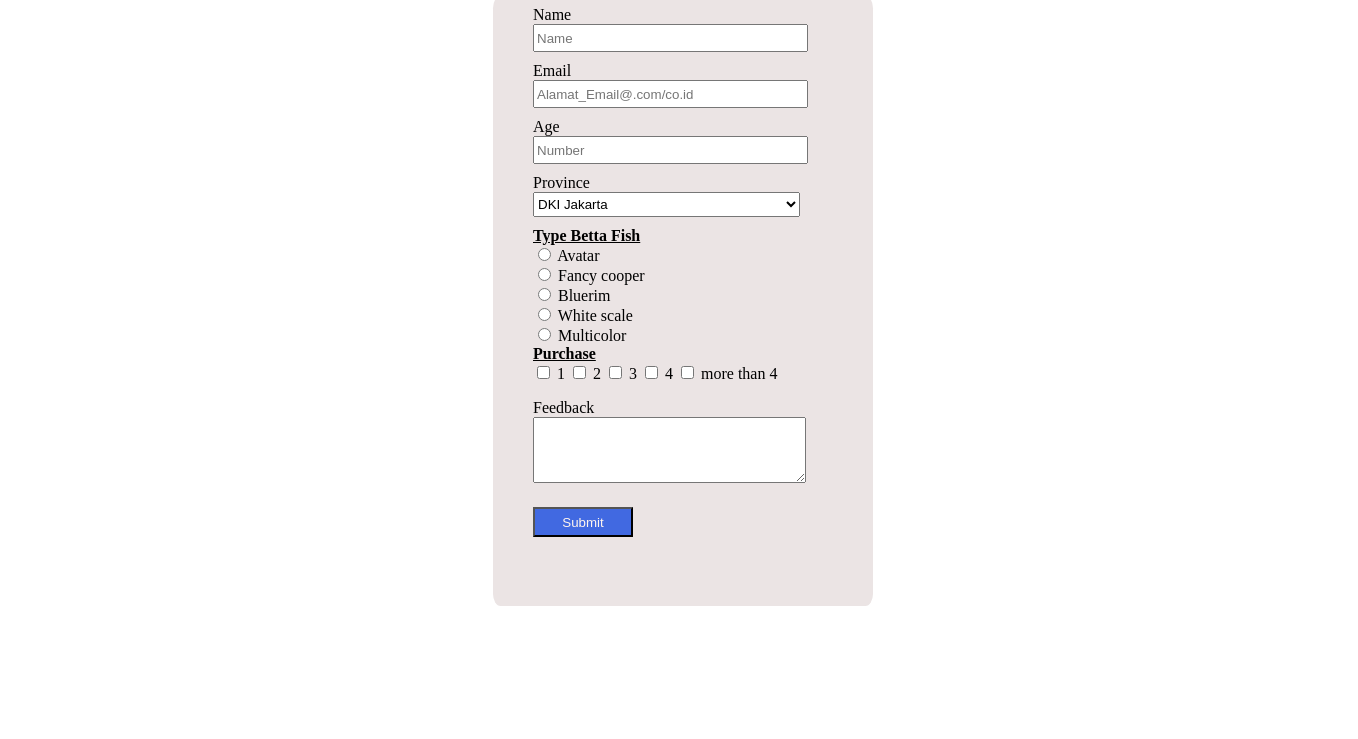
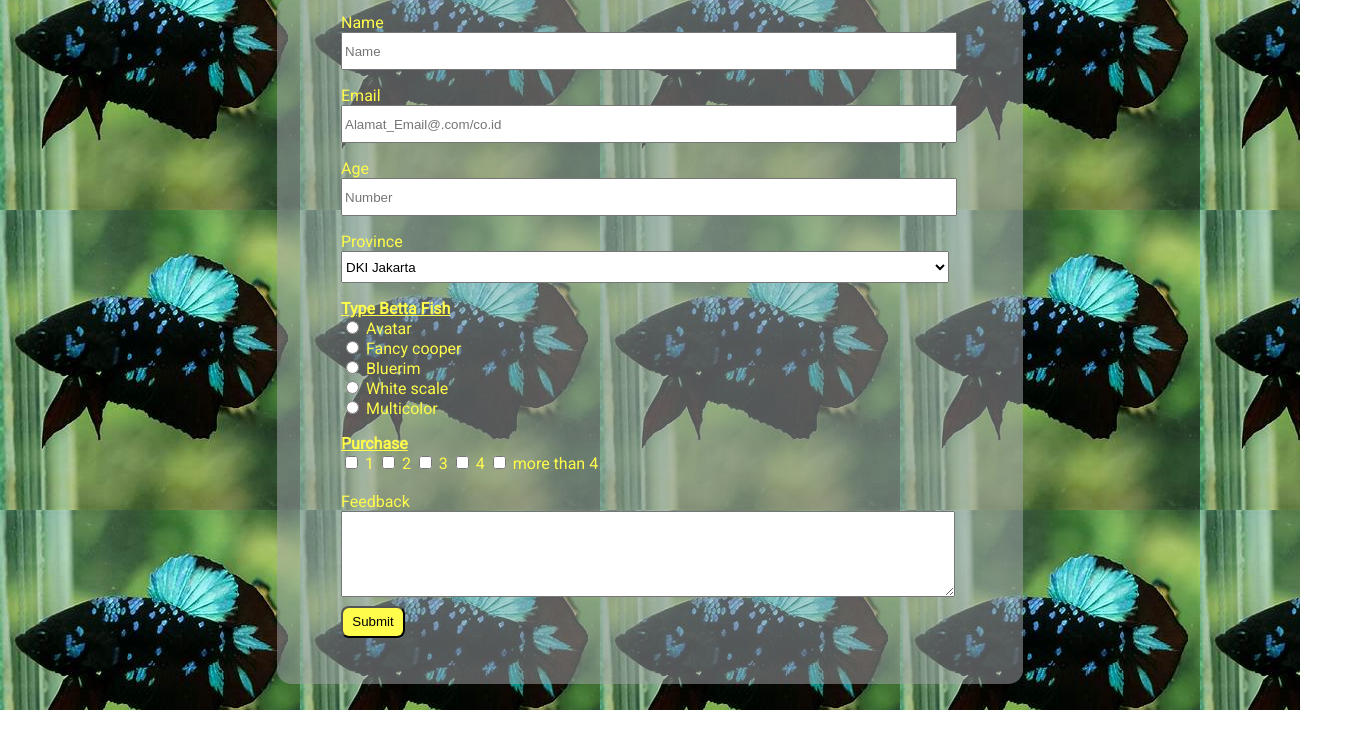
Before and after one commit to Max22-pixel/freecodecamp.surveyform, a plain HTML site: page Index.html in a window 1280 px wide. Shown: the part 90-829 px from the top of the page, 1358 px wide, since content can reach past the window. After the commit the page ends 800 px from the top, so only its background shows below. Drawn offline with Linux system fonts and the light colour scheme.

Commit message:
background margin and font family

```diff
--- a/Index.html
+++ b/Index.html
@@ -5,10 +5,11 @@
     <meta http-equiv="X-UA-Compatible" content="IE=edge" />
     <meta name="viewport" content="width=device-width, initial-scale=1.0" />
     <title>Document</title>
+    <link rel="stylesheet" href="style.css">
   </head>
   <body>
     <h1 id="title"> Betta Fish survey</h1>
-    <p id="description">Costumer Betta fish 2021</p>
+    <p id="description"><b>Costumer Betta fish 2021</b></p>
     <form id="survey-form">
         <label for="name" id="name-label">Name</label>
         <br>
@@ -55,6 +56,7 @@
         <input id="Type-fish"type="radio" value="Type-fish" name="Type-fish">
         <label for="Type-fish">Multicolor</label>
         <br>
+        <div class="purchase">
         <label><b><u>Purchase</u></b></label>
         <br>
         <input id="checkbox" type="checkbox" value="autopilot">
@@ -67,6 +69,7 @@
         <label for="checkbox">4</label>
         <input id="checkbox" type="checkbox" value="autopilot">
         <label for="checkbox"> more than 4</label>
+        </div>
         <br>
         <label>Feedback</label>
         <br>
@@ -77,70 +80,4 @@
     </form>
     <script src="https://cdn.freecodecamp.org/testable-projects-fcc/v1/bundle.js"></script>
   </body>
-  <style>
-body{
-    background-color: rgba(230, 221, 221, 0);
-    width: 1350px;
-    height: 800px;
-}
-#title{
-    text-align: center;
-    margin-bottom: 0;
-    }
-    p{
-        text-align: center;
-        margin-bottom: 0;
-        margin-top: 10px;
-    }
-#survey-form{
-    background-color: rgb(235, 228, 228);
-    width: 300px;
-    height: 600px;
-    display: block;
-    margin: auto;
-    padding-left: 40px;
-    padding-right: 40px;
-    border-radius: 2%;
-    padding-top: 10px;
-
-}
-#name {
-    width:20em;
-    height: 22px;
-    margin-bottom: 10px;
-}
-#email{
-    width:20em;
-    height: 22px;
-    margin-bottom: 10px;
-}
-#number{
-    width:20em;
-    height: 22px;
-    margin-bottom: 10px;
-}
-#dropdown{
-    width:20em;
-    height: 25px;
-    margin-bottom: 10px;
-}
-#checkbox{
-    margin-bottom: 20px;
-}
-#textarea{
-    margin-bottom: 20px;
-    width: 20em;
-
-}
-#submit{
-    background-color: royalblue;
-    color: seashell;
-    height: 30px;
-    width: 100px;
-}
-#submit:hover{
-    background-color: seashell;
-    color: royalblue;
-}
-  </style>
 </html>
--- /dev/null
+++ b/style.css
@@ -0,0 +1,101 @@
+@import url("https://fonts.googleapis.com/css2?family=Roboto:ital,wght@0,300;0,400;1,100;1,400&display=swap");
+body {
+  background-color: rgba(230, 221, 221, 0);
+  margin: 0;
+  padding: 0;
+  width: 72%;
+  height: 80%;
+  font-family: "Roboto", sans-serif;
+}
+#title {
+  text-align: left;
+  margin: 2px 0 5px 40px;
+  font-size: 1.5rem;
+  color: black;
+}
+p {
+  text-align: left;
+  margin: 1px 40px 0 40px;
+  color: black;
+}
+#survey-form {
+  background-color: rgba(163, 168, 172, 0.644);
+  width: 100%;
+  height: 80%;
+  margin: 0 1rem;
+  padding-left: 3rem;
+  padding-right: 3rem;
+  border-radius: 2%;
+  padding-top: 1rem;
+  padding-bottom: 1rem;
+  color: black;
+}
+#name,
+#email,
+#number,
+#dropdown {
+  width: 16rem;
+  height: 2rem;
+  margin-bottom: 1rem;
+}
+.purchase {
+  margin-top: 1rem;
+}
+#textarea {
+  margin-bottom: 0.3rem;
+  width: 16rem;
+  height: 5rem;
+}
+#submit {
+  background-color: rgb(255, 252, 75);
+  color: black;
+  height: 2rem;
+  width: 4rem;
+  border-radius: 0.5rem;
+}
+#submit:hover {
+  background-color: black;
+  color: rgb(255, 252, 75);
+}
+@media (min-width: 500px) {
+  body {
+    width: 1300px;
+    height: 800px;
+    background-image: url("/th.jpg");
+  }
+  #title {
+    text-align: center;
+    margin-bottom: 0;
+    color: white;
+    font-size: 50px;
+    margin: 0;
+  }
+  p {
+    text-align: center;
+    margin-bottom: 0;
+    margin-top: 10px;
+    color: white;
+  }
+  #survey-form {
+    background-color: rgba(163, 168, 172, 0.514);
+    width: 50%;
+    height: 655px;
+    display: block;
+    margin: auto;
+    padding-left: 4rem;
+    padding-right: 2rem;
+    border-radius: 2%;
+    padding-top: 1rem;
+    padding-bottom: 1rem;
+    color: rgb(255, 252, 75);
+  }
+  #name,
+  #email,
+  #number,
+  #dropdown {
+    width: 38rem;
+  }
+  #textarea {
+    width: 38rem;
+  }
+}
```
Also changed, not shown: th.jpg (added).
